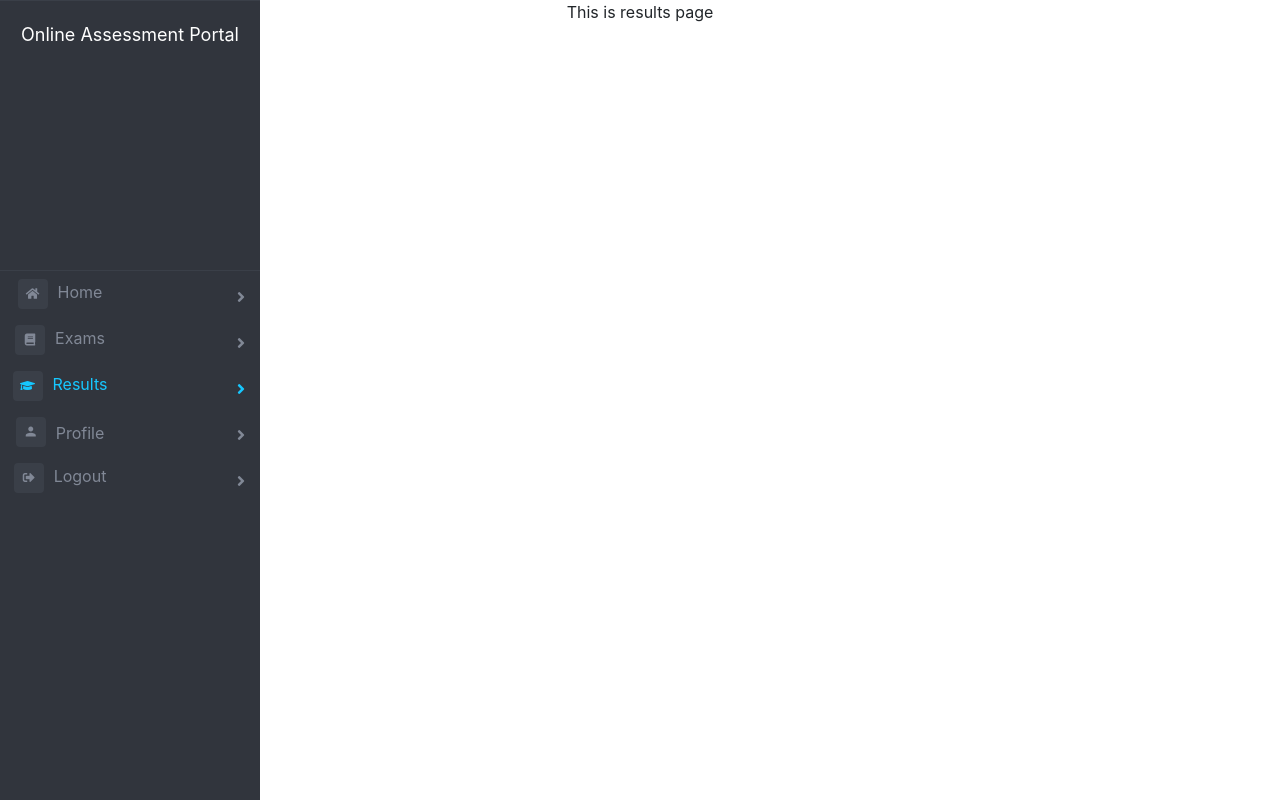
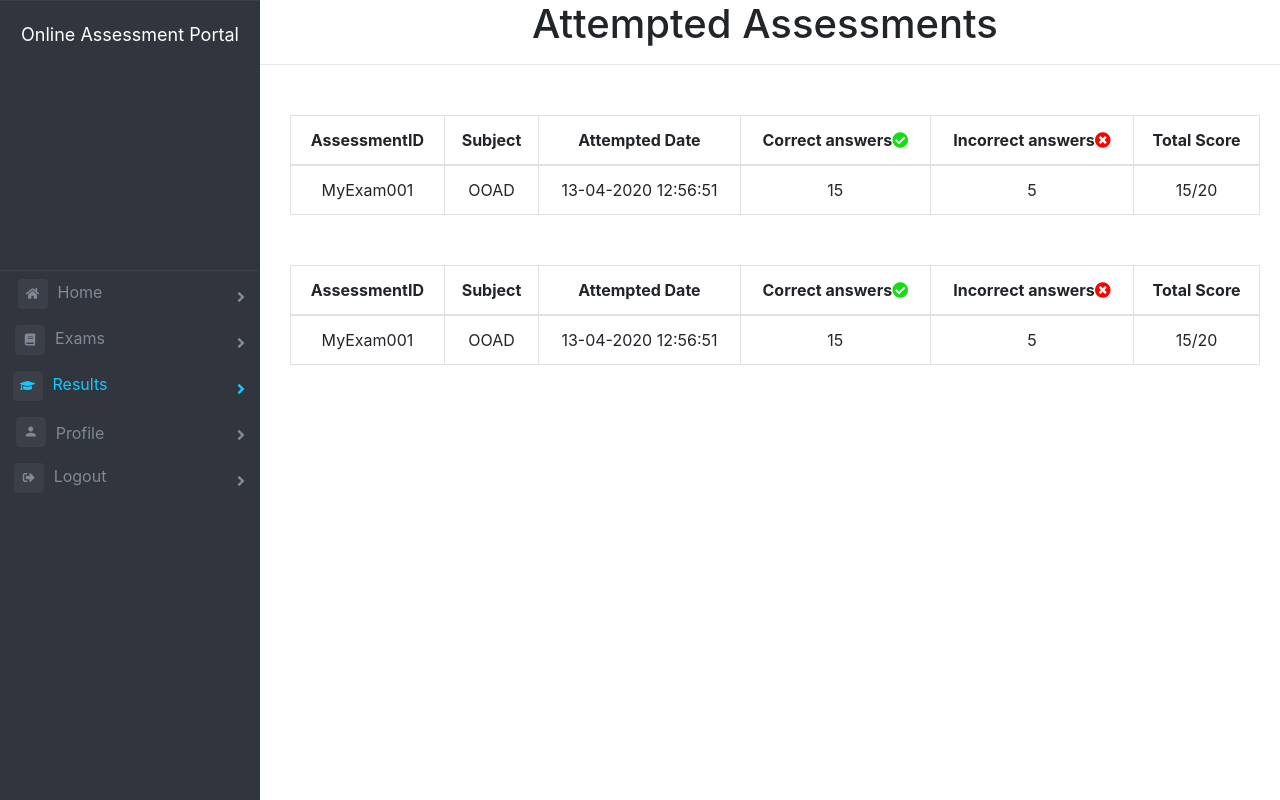
Before and after one commit to pavankalyan-codes/TODO-APP, a React (Create React App) app: page /results in a window 1280 px wide. Built offline with nearby package versions, Linux system fonts and the light colour scheme.

Commit message:
Creat exam updated

```diff
--- a/src/App.css
+++ b/src/App.css
@@ -27,6 +27,15 @@ background-color: transparent; }
   margin-left: 250px;
   text-align: center;
   margin: 0 auto;
+  margin-top: -10px;
+
+}
+.myexamheader{
+  width: 600px;
+  height: 130px;
+  text-align: center;
+  margin: 0 auto;
+  margin-top: -20px;
 
 }
 .textarea{
@@ -605,3 +614,18 @@ body {
   margin-right: 200px;
   padding:10px;
 }
+.results{
+  margin-left: 290px;
+  margin-top: 50px;
+  margin-right: 20px;
+}
+.myicon {
+  color: rgb(17, 223, 17)
+}
+.mywrongicon{
+  color:red
+}
+#myfab{
+  background-color: #1fc919;
+  color: #fff;
+}
--- a/src/exam/WriteExam.jsx
+++ b/src/exam/WriteExam.jsx
@@ -91,6 +91,7 @@ class WriteExam extends Component
                 optionb:reponse.data.questions[0].options[1],
                 optionc:reponse.data.questions[0].options[2],
                 optiond:reponse.data.questions[0].options[3],
+                minutes:reponse.data.minutes
 
 
 
@@ -218,7 +219,7 @@ class WriteExam extends Component
     submitExam()
     {
         console.log("exam submitted");
-
+        this.toggle()
         OAPAuthenticationService.submitExam("Assessment001",this.state.answers)
          .then( (response) =>{
              console.log(response);
--- a/src/onlineExamPortal/components/CreateExam.jsx
+++ b/src/onlineExamPortal/components/CreateExam.jsx
@@ -3,17 +3,34 @@ import {Formik,Form,Field, ErrorMessage} from 'formik'
 import Button from '@material-ui/core/Button';
 import { CircularProgress } from "@material-ui/core";
 import TextField from '@material-ui/core/TextField';
+import OAPAuthenticationService from './OAPAuthenticationService.js'
+import NavigationIcon from '@material-ui/icons/Navigation';
+import Fab from '@material-ui/core/Fab';
+import { makeStyles } from '@material-ui/core/styles';
 
 import { withSnackbar } from 'notistack';
 
+
+const style = {
+    margin: 0,
+    top: 'auto',
+    right: 20,
+    bottom: 20,
+    left: 'auto',
+    position: 'fixed',
+};
 class CreateExam extends Component
 {
     constructor(props)
     {
         super(props)
         this.state={
+            modal:false,
+
             isLoading:false,
             noOfQuestions:0,
+            examid:'',
+            subject:'',
             currentQuestion:'',
             optionA:'',
             optionB:'',
@@ -24,14 +41,30 @@ class CreateExam extends Component
             marksForEach:'',
             questions:[
 
-            ]
+            ],
+            currentQuestionAnswer:''
 
 
         }
         this.handleChange=this.handleChange.bind(this)
         this.addAnotherQuestion=this.addAnotherQuestion.bind(this)
         this.clearFields=this.clearFields.bind(this);
+        this.createExam=this.createExam.bind(this);
+        this.toggleLoading=this.toggleLoading.bind(this);
+        this.toggle = this.toggle.bind(this);
 
+    }
+    toggleLoading = () => {
+        this.setState((prevState, props) => ({
+          isLoading: !prevState.isLoading
+        }))
+      }
+      toggle() {
+        console.log("toggle clicked")
+        this.setState({
+            modal: !this.state.modal,
+
+        });
     }
     addAnotherQuestion()
     {
@@ -40,11 +73,18 @@ class CreateExam extends Component
             return null
         }
 
-        var newquestion={"question":this.state.currentQuestion,
-                        "optionA":this.state.optionA,
-                        "optionB":this.state.optionB,
-                        "optionC":this.state.optionC,
-                        "optionD":this.state.optionD,}
+        var newquestion={
+                            "qid":this.state.noOfQuestions+1,
+                            "question":this.state.currentQuestion,
+
+                            options:[
+                                this.state.optionA,
+                                this.state.optionB,
+                                this.state.optionC,
+                                this.state.optionD
+                            ],
+                            "answer":this.state.currentQuestionAnswer
+                        }
         console.log(newquestion)
         var updatedQuestions=this.state.questions
         updatedQuestions[this.state.noOfQuestions]=newquestion
@@ -53,11 +93,28 @@ class CreateExam extends Component
             noOfQuestions:this.state.noOfQuestions+1
         },function() {
             console.log('questions array -'+this.state.questions.length +JSON.stringify(this.state.questions))})
-        this.key = this.props.enqueueSnackbar('Profile updated Successfully',{ variant: "success" })
+        this.key = this.props.enqueueSnackbar('Qustion added Successfully',{ variant: "success" })
         this.clearFields()
       }
-      clearFields()
-      {
+
+
+
+
+    createExam()
+    {
+        this.toggleLoading()
+        this.toggle()
+        OAPAuthenticationService.createExam(this.state.examid,this.state.subject,this.state.questions)
+        .then(
+            (response) =>{
+                console.log(response)
+                this.toggleLoading()
+            }
+
+        )
+    }
+    clearFields()
+    {
             this.setState({
                 currentQuestion:'',
                 optionA:'',
@@ -65,9 +122,9 @@ class CreateExam extends Component
                 optionC:'',
                 optionD:''
             })
-      }
+    }
     handleChange(event) {
-        //console.log(event.target.value);
+        console.log(event.target.name+"-"+event.target.value);
         var inputname=event.target.name;
         this.setState({
             [event.target.name]:event.target.value
@@ -75,8 +132,33 @@ class CreateExam extends Component
     }
     render()
     {
+
         return(
-            <div class="box" >
+            <div  >
+                <div class={this.state.modal? 'modal is-active':'modal'}>
+                    <div class="modal-background"></div>
+                    <div class="modal-content">
+                        <span>Lorem ipsum dolor sit amet, consectetur adipiscing elit. Aenean efficitur sit amet massa fringilla egestas. Nullam condimentum luctus turpis.</span>
+                    </div>
+                    <button class="modal-close is-large" onClick={this.toggle} aria-label="close"></button>
+                </div>
+                <div class="box myexamheader control">
+                    <div className="row">
+                        <label class="label column" style={{float: "left"}}>ExamID</label>
+                        <label class="label column"  style={{float: "right"}}>Subject</label><br/>
+                    </div>
+                    <div className="row">
+                        <input class="input is-rounded column" style={{float: "left",width:"230px"}} value={this.state.examid} name="examid" onChange={this.handleChange} type="text" placeholder="ExamId"/>
+
+                        <input class="input is-rounded column" style={{float: "right",width:"230px"}} value={this.state.subject} name="subject" onChange={this.handleChange} type="text" placeholder="Subject"/>
+                    </div>
+                    {/* <div class="row" style={{marginTop:"5px"}}>
+                    <label class="label column">Enter Count down time(in minutes)</label>
+                    <input class="input is-small column" type="number" style={{width:"30px !important",marginTop:"10px"}} value={this.state.subject} name="subject" onChange={this.handleChange} placeholder="minutes"/>
+
+                    </div> */}
+
+                </div>
                 <div class="control myexam box ">
                     <link href="https://cdnjs.cloudflare.com/ajax/libs/bulma/0.8.2/css/bulma.min.css" rel="stylesheet"/>
                     <link href="https://cdnjs.cloudflare.com/ajax/libs/bulma/0.8.2/css/bulma.css" rel="stylesheet"/>
@@ -89,51 +171,55 @@ class CreateExam extends Component
                         <h1 style={{float: "left"}}>Add Question</h1>
                         <h1 style={{float: "right"}}>{this.state.noOfQuestions} question(s) added</h1>
                     </p>
-                    <textarea class="textarea is-hovered" name="currentQuestion" placeholder="Please enter question here" value={this.state.currentQuestion} onChange={this.handleChange}></textarea>
+                    <textarea class="textarea is-hovered" cols="10" name="currentQuestion" placeholder="Please enter question here" value={this.state.currentQuestion} onChange={this.handleChange}></textarea>
 
                     <p class="control has-icons-left">
                         <input class="input" type="text" value={this.state.optionA} name="optionA" placeholder="option A" onChange={this.handleChange}></input>
                         <span class="icon is-small is-left">
-                            <svg class="bi bi-circle" width="1em" height="1em" viewBox="0 0 16 16" fill="currentColor" xmlns="http://www.w3.org/2000/svg">
-                                <path fill-rule="evenodd" d="M8 15A7 7 0 108 1a7 7 0 000 14zm0 1A8 8 0 108 0a8 8 0 000 16z" clip-rule="evenodd"/>
-                            </svg>
+                            A
                         </span>
                     </p>
 
                     <p class="control has-icons-left">
                         <input class="input" type="text" value={this.state.optionB} name="optionB" placeholder="option B" onChange={this.handleChange}></input>
                         <span class="icon is-small is-left">
-                            <svg class="bi bi-circle" width="1em" height="1em" viewBox="0 0 16 16" fill="currentColor" xmlns="http://www.w3.org/2000/svg">
-                                <path fill-rule="evenodd" d="M8 15A7 7 0 108 1a7 7 0 000 14zm0 1A8 8 0 108 0a8 8 0 000 16z" clip-rule="evenodd"/>
-                            </svg>
+                            B
                         </span>
                     </p>
 
                     <p class="control has-icons-left">
                         <input class="input" type="text" value={this.state.optionC} name="optionC" placeholder="option C" onChange={this.handleChange}></input>
                         <span class="icon is-small is-left">
-                            <svg class="bi bi-circle" width="1em" height="1em" viewBox="0 0 16 16" fill="currentColor" xmlns="http://www.w3.org/2000/svg">
-                                <path fill-rule="evenodd" d="M8 15A7 7 0 108 1a7 7 0 000 14zm0 1A8 8 0 108 0a8 8 0 000 16z" clip-rule="evenodd"/>
-                            </svg>
+                            C
                         </span>
                     </p>
 
                     <p class="control has-icons-left">
                         <input class="input" type="text" value={this.state.optionD} name="optionD" placeholder="option D" onChange={this.handleChange}></input>
                         <span class="icon is-small is-left">
-                            <svg class="bi bi-circle" width="1em" height="1em" viewBox="0 0 16 16" fill="currentColor" xmlns="http://www.w3.org/2000/svg">
-                                <path fill-rule="evenodd" d="M8 15A7 7 0 108 1a7 7 0 000 14zm0 1A8 8 0 108 0a8 8 0 000 16z" clip-rule="evenodd"/>
-                            </svg>
+                            D
                         </span>
                     </p>
+                    <div class="control" style={{marginTop:"50px"}}>
+                        <div class="select is-success" style={{float: "left"}}>
+                        <select value={this.state.currentQuestionAnswer} onChange={this.handleChange} name="currentQuestionAnswer">
+                            <option selected value="">Select answer</option>
+                            <option name="currentQuestionAnswer" value={this.state.optionA}>A</option>
+                            <option name="currentQuestionAnswer" value={this.state.optionB}>B</option>
+                            <option name="currentQuestionAnswer" value={this.state.optionC}>C</option>
+                            <option name="currentQuestionAnswer" value={this.state.optionD}>D</option>
+                        </select>
+                        </div>
+                        <button class="button is-info" style={{float: "right"}} onClick={this.addAnotherQuestion}>Add another question</button>
+                    </div>
+
+                    </article>
+                    <br></br>
 
 
 
-
-                    </article>
-                    <button class="button is-info" onClick={this.addAnotherQuestion}>Add another question</button>
                 </div>
-                <button class="button is-success">Create Exam</button>
+                <Button className={ 'button is-success' + (this.state.isLoading ? ' is-loading' : '') } onClick={this.createExam}>Create Exam</Button>
 
             </div>
                 )
--- a/src/onlineExamPortal/components/Exams.jsx
+++ b/src/onlineExamPortal/components/Exams.jsx
@@ -45,7 +45,7 @@ class Exams extends Component{
 
                             this.state.Exams.map(
                                 exam =>
-                                <div class=" card border border-info rounded-lg myexcard" style={{width: "160px",height:"200px",marginLeft:"30px"}}>
+                                <div class=" card border border-info rounded-lg myexcard" style={{width: "160px",height:"200px",marginLeft:"30px",marginTop:"30px"}}>
                                     <img src={examImg} class="card-img-top" alt="..." style={{height:"100px"}}></img>
                                     <div class="card-body text-center">
                                         <span style={{fontSize:"15px"}} class="card-title">{exam._id}</span>
--- a/src/onlineExamPortal/components/Results.jsx
+++ b/src/onlineExamPortal/components/Results.jsx
@@ -1,12 +1,25 @@
 import React,{ Component } from "react";
+import moment from 'moment'
+import '../../App.css'
+import ResultsComponent from './ResultsComponent'
+
 
 class Results extends Component{
     render(){
         return(
-            <div>
-                This is results page
+            <>
+            <div class = "page-header" style={{marginLeft:"250px"}}>
+            <h1>
+                Attempted Assessments
+
+            </h1>
             </div>
-        )
+            <hr></hr>
+            <ResultsComponent AssessmentID="MyExam001" Subject="OOAD" date={new Date} correct={15} incorrect={5} score={15} />
+            <ResultsComponent AssessmentID="MyExam001" Subject="OOAD" date={new Date} correct={15} incorrect={5} score={15} />
+
+            </>
+            )
     }
 }
 export default Results
--- /dev/null
+++ b/src/onlineExamPortal/components/ResultsComponent.jsx
@@ -0,0 +1,53 @@
+import React,{ Component } from "react";
+import moment from 'moment'
+import '../../App.css'
+
+class ResultsComponent extends Component
+{
+    render()
+    {
+        return(
+            <div className="results">
+
+
+
+                    <script defer src="https://use.fontawesome.com/releases/v5.3.1/js/all.js"></script>
+
+                <table class="table table-bordered">
+                <thead>
+                    <tr>
+                    <th scope="col">AssessmentID</th>
+                    <th scope="col">Subject</th>
+                    <th scope="col">Attempted Date</th>
+                    <th scope="col">
+                        Correct answers
+                        <span class="icon has-text-success">
+                        <i class="fas fa-check-circle myicon"></i>
+                        </span>
+                    </th>
+                    <th scope="col">
+                        Incorrect answers
+                        <span class="icon has-text-danger">
+                        <i class="fas fa-times-circle mywrongicon"></i>
+                        </span>
+                    </th>
+                    <th scope="col">Total Score</th>
+                    </tr>
+                </thead>
+                <tbody>
+                    <tr>
+                    <td >{this.props.AssessmentID}</td>
+                    <td>{this.props.Subject}</td>
+                    <td>{moment(this.props.date).format('DD-MM-YYYY HH:mm:ss ')}</td>
+                    <td>{this.props.correct}</td>
+                    <td>{this.props.incorrect}</td>
+                    <td>{this.props.score}/{this.props.correct+this.props.incorrect}</td>
+                    </tr>
+
+                </tbody>
+                </table>
+            </div>
+        )
+    }
+}
+export default ResultsComponent;
```
Also changed, not shown: src/onlineExamPortal/components/OAPAuthenticationService.js (+8 -0 lines).
